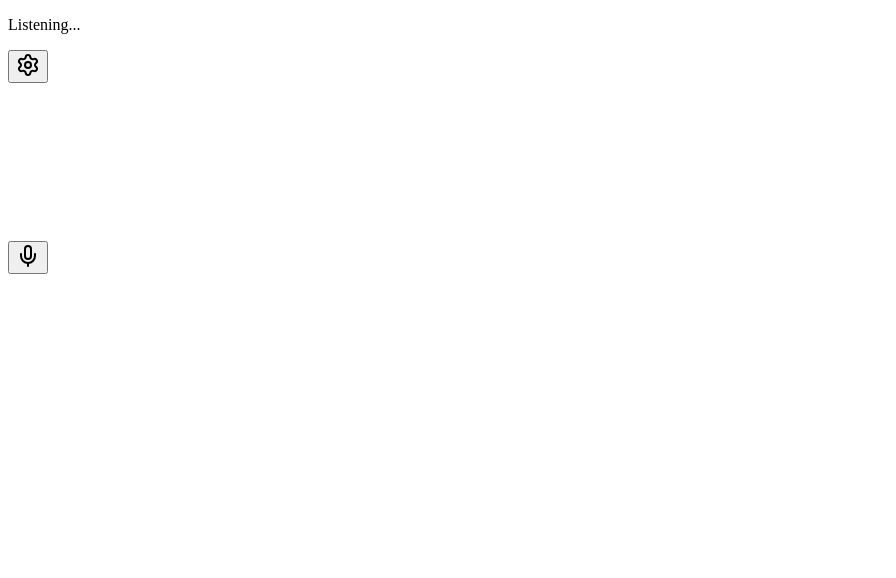
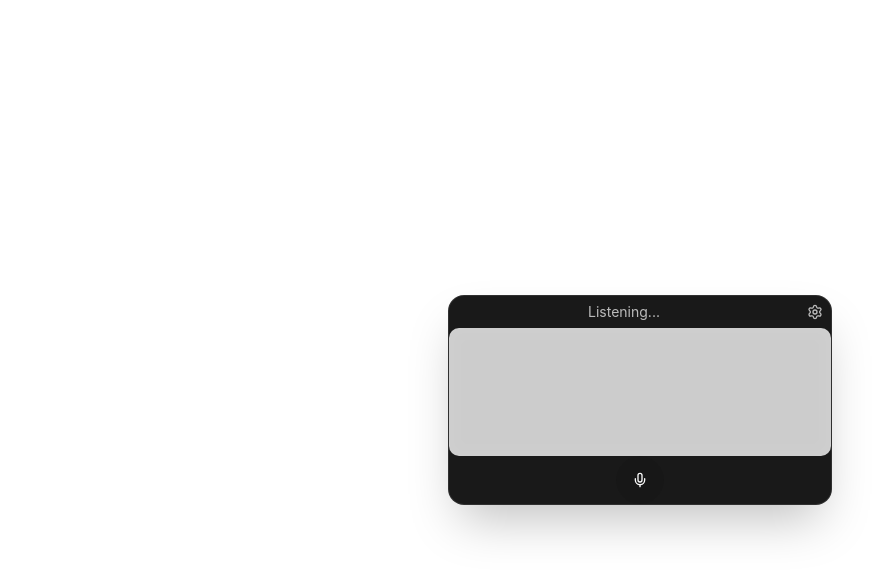
Before and after one commit to iipanda/vocal, a React (Vite) app: page / in a window 1280 px wide. Shown: the top 578 px of the page, without its empty margins (0-896 px from the left). Built offline with nearby package versions, Linux system fonts and the light colour scheme.

Commit message:
style: update UI with dark theme and improved visual contrast

```diff
--- a/src/App.tsx
+++ b/src/App.tsx
@@ -154,11 +154,11 @@ function App() {
 
   return (
     <div className="flex h-screen w-screen items-center justify-center">
-      <div className="relative w-96 rounded-2xl border border-border/50 bg-background/80 p-6 shadow-2xl backdrop-blur-xl">
+      <div className="relative w-96 rounded-2xl border border-white/10 bg-black/90 p-6 shadow-2xl backdrop-blur-xl">
         {/* Header */}
         <div className="mb-4 flex items-center justify-between">
           <div className="flex-1 text-center">
-            <p className="text-sm text-muted-foreground">{status}</p>
+            <p className="text-sm text-white/70">{status}</p>
           </div>
           <Button
             variant="ghost"
@@ -166,7 +166,7 @@ function App() {
             onClick={() => setShowSettings(true)}
             className="h-8 w-8"
           >
-            <SettingsIcon className="h-4 w-4" />
+            <SettingsIcon className="h-4 w-4 text-white/70" />
           </Button>
         </div>
 
@@ -209,10 +209,10 @@ function App() {
 
         {/* Processing overlay */}
         {isProcessing && (
-          <div className="absolute inset-0 flex items-center justify-center rounded-2xl bg-background/80 backdrop-blur-sm">
+          <div className="absolute inset-0 flex items-center justify-center rounded-2xl bg-black/80 backdrop-blur-sm">
             <div className="flex items-center space-x-2">
-              <div className="h-4 w-4 animate-spin rounded-full border-2 border-primary border-t-transparent" />
-              <span className="text-sm text-muted-foreground">Processing...</span>
+              <div className="h-4 w-4 animate-spin rounded-full border-2 border-white/30 border-t-white" />
+              <span className="text-sm text-white/70">Processing...</span>
             </div>
           </div>
         )}
--- a/src/main.tsx
+++ b/src/main.tsx
@@ -1,6 +1,7 @@
 import React from "react";
 import ReactDOM from "react-dom/client";
 import App from "./App";
+import "./App.css";
 
 ReactDOM.createRoot(document.getElementById("root") as HTMLElement).render(
   <React.StrictMode>
```
